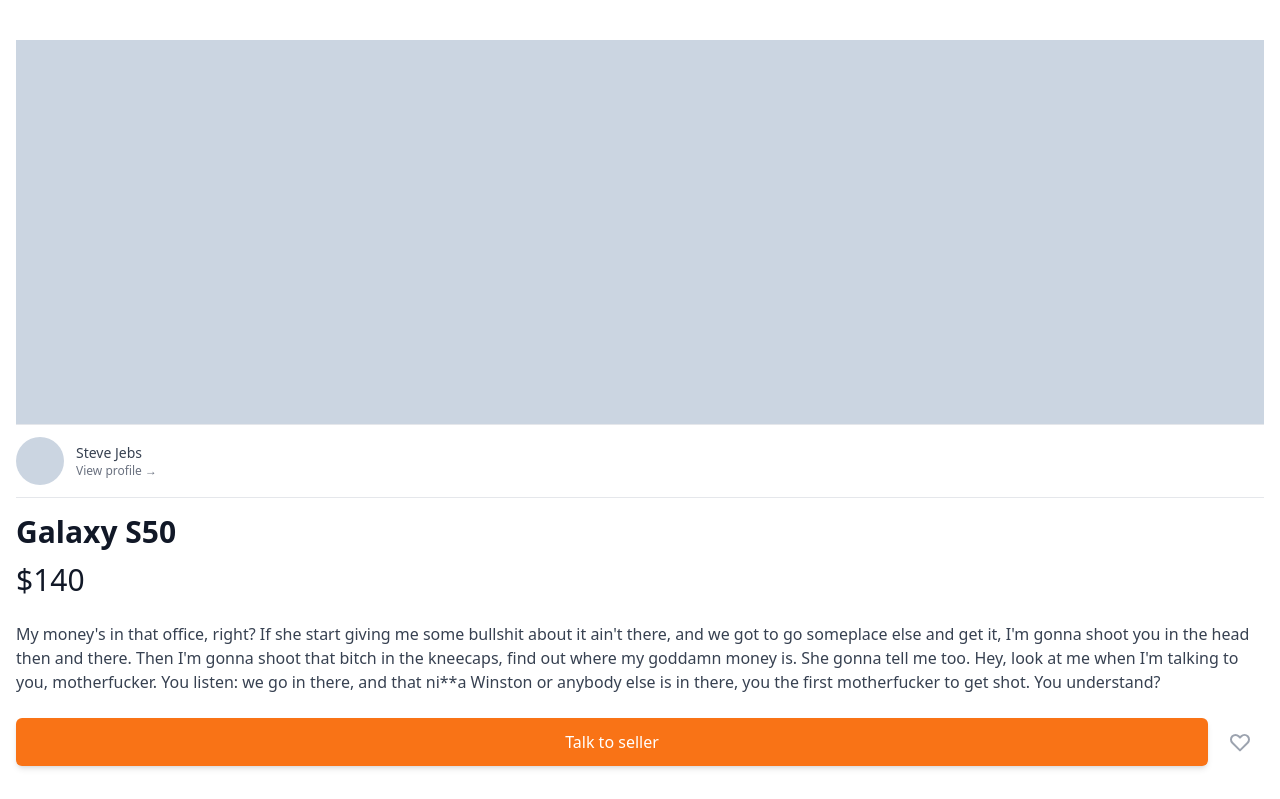
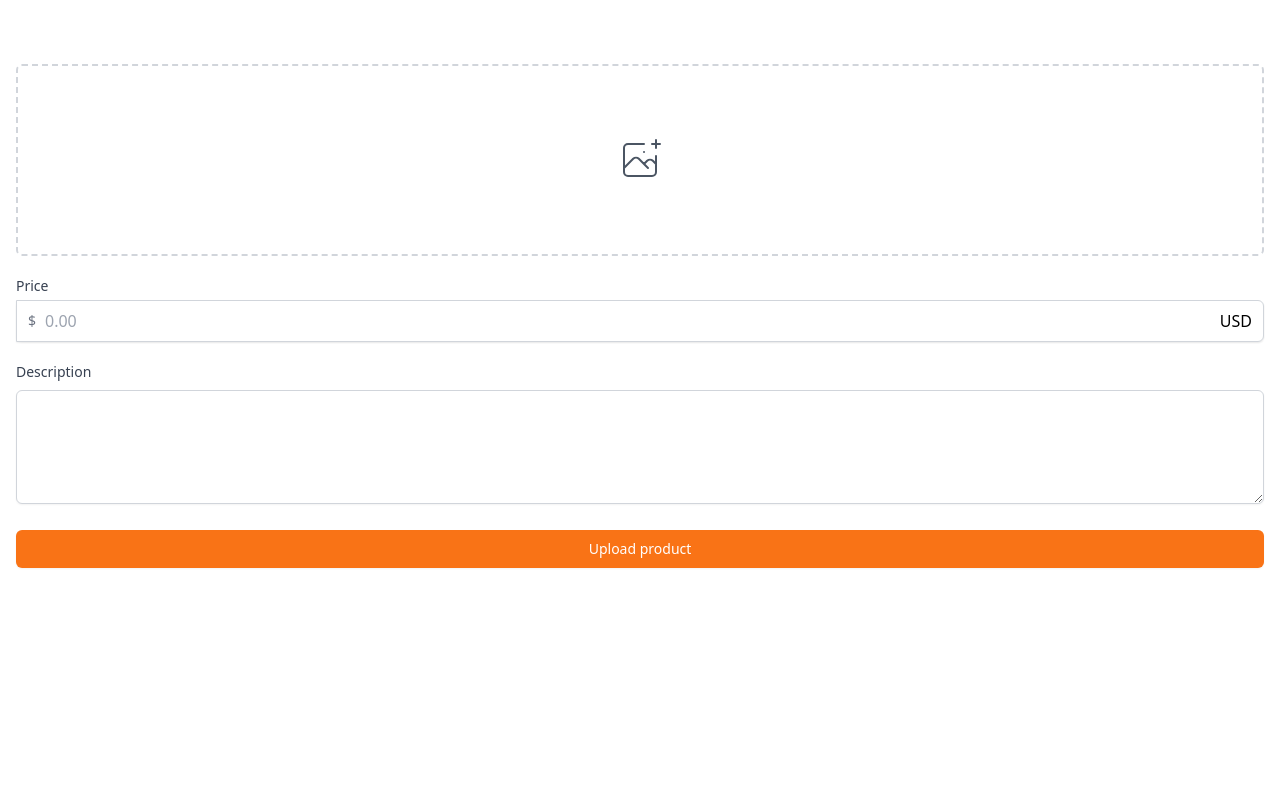
Before and after one commit to kanaheo/carrot-market, a Next.js app: page /items/upload in a window 1280 px wide. Shown: the top 799 px of the page. Built offline with nearby package versions, Linux system fonts and the light colour scheme.

Commit message:
upload page end

```diff
--- a/pages/enter.tsx
+++ b/pages/enter.tsx
@@ -41,13 +41,14 @@
           </div>
         </div>
         <form className="flex flex-col mt-8">
-          <label className="text-sm font-medium text-gray-700">
+          <label htmlFor="input" className="text-sm font-medium text-gray-700">
             {method === "email" ? "Email address" : null}
             {method === "phone" ? "Phone number" : null}
           </label>
           <div className="mt-2">
             {method === "email" ? (
               <input
+                id="input"
                 type="email"
                 className="appearance-none w-full px-3 py-2 border border-gray-300 rounded-md shadow-sm placeholder-gray-400 focus:outline-none focus:ring-orange-500 focus:border-orange-500"
                 required
@@ -59,6 +60,7 @@
                   +82
                 </span>
                 <input
+                  id="input"
                   type="number"
                   className="appearance-none w-full px-3 py-2 border border-gray-300 rounded-md rounded-l-none shadow-sm placeholder-gray-400 focus:outline-none focus:ring-orange-500 focus:border-orange-500"
                   required
--- a/pages/items/[id].tsx
+++ b/pages/items/[id].tsx
@@ -3,7 +3,7 @@
 const ItemDetail: NextPage = () => {
   return (
     <div className="px-4 py-10">
-      <div className="mb-7">
+      <div className="mb-8">
         <div className="h-96 bg-slate-300" />
         <div className="flex cursor-pointer py-3 border-t border-b items-center space-x-3">
           <div className="w-12 h-12 rounded-full bg-slate-300" />
@@ -14,10 +14,10 @@
             </p>
           </div>
         </div>
-        <div className="mt-4">
+        <div className="mt-5">
           <h1 className="text-3xl font-bold text-gray-900">Galaxy S50</h1>
           <span className="text-3xl block mt-3 text-gray-900">$140</span>
-          <p className="text-base my-6 text-gray-700">
+          <p className=" my-6 text-gray-700">
             My money&apos;s in that office, right? If she start giving me some
             bullshit about it ain&apos;t there, and we got to go someplace else
             and get it, I&apos;m gonna shoot you in the head then and there.
@@ -28,7 +28,7 @@
             motherfucker to get shot. You understand?
           </p>
           <div className="flex items-center justify-between space-x-2">
-            <button className="flex-1 bg-orange-500 text-white py-3 rounded-md font-medium hover:bg-orange-600 shadow-md focus:outline-none focus:ring-2 focus:ring-offset-2 focus:ring-orange-500">
+            <button className="flex-1 bg-orange-500 text-white py-3 rounded-md focus:outline-none focus:ring-2 focus:ring-offset-2 font-medium hover:bg-orange-600 focus:ring-orange-500 ">
               Talk to seller
             </button>
             <button className="p-3 rounded-md flex items-center justify-center text-gray-400 hover:bg-gray-100 hover:text-gray-500">
@@ -52,12 +52,12 @@
         </div>
       </div>
       <div>
-        <h2 className="text-2xl font-bold text-gray-700">Similar items</h2>
-        <div className="mt-6 grid grid-cols-2 gap-4">
-          {new Array(6).fill(1).map((_, i) => (
+        <h2 className="text-2xl font-bold text-gray-900">Similar items</h2>
+        <div className=" mt-6 grid grid-cols-2 gap-4">
+          {[1, 2, 3, 4, 5, 6].map((_, i) => (
             <div key={i}>
               <div className="h-56 w-full mb-4 bg-slate-300" />
-              <h3 className=" text-gray-700 -mb-1">Galaxy S60</h3>
+              <h3 className="text-gray-700 -mb-1">Galaxy S60</h3>
               <span className="text-sm font-medium text-gray-900">$6</span>
             </div>
           ))}
--- /dev/null
+++ b/pages/items/upload.tsx
@@ -0,0 +1,64 @@
+import type { NextPage } from "next";
+
+const Upload: NextPage = () => {
+  return (
+    <div className="px-4 py-16">
+      <div>
+        <label className="w-full cursor-pointer text-gray-600 hover:text-orange-500 hover:border-orange-500 flex items-center justify-center border-2 border-dashed border-gray-300 h-48 rounded-md">
+          <svg
+            className="h-12 w-12"
+            stroke="currentColor"
+            fill="none"
+            viewBox="0 0 48 48"
+            aria-hidden="true"
+          >
+            <path
+              d="M28 8H12a4 4 0 00-4 4v20m32-12v8m0 0v8a4 4 0 01-4 4H12a4 4 0 01-4-4v-4m32-4l-3.172-3.172a4 4 0 00-5.656 0L28 28M8 32l9.172-9.172a4 4 0 015.656 0L28 28m0 0l4 4m4-24h8m-4-4v8m-12 4h.02"
+              strokeWidth={2}
+              strokeLinecap="round"
+              strokeLinejoin="round"
+            />
+          </svg>
+
+          <input type="file" className="hidden" />
+        </label>
+      </div>
+      <div className="my-5">
+        <label
+          className="mb-1 block text-sm font-medium text-gray-700"
+          htmlFor="price"
+        >
+          Price
+        </label>
+        <div className="rounded-md relative flex items-center shadow-sm">
+          <div className="absolute pointer-events-none left-0 pl-3 flex items-center justify-center">
+            <span className="text-gray-500 text-sm">$</span>
+          </div>
+          <input
+            id="price"
+            className="appearance-none pl-7 w-full px-3 py-2 border border-gray-300 rounded-md rounded-l-none shadow-sm placeholder-gray-400 focus:outline-none focus:ring-orange-500 focus:border-orange-500"
+            type="text"
+            placeholder="0.00"
+          />
+          <div className="absolute right-0 pointer-events-none pr-3 flex items-center ">
+            <span>USD</span>
+          </div>
+        </div>
+      </div>
+      <div>
+        <label className="mb-1 block text-sm font-medium text-gray-700">
+          Description
+        </label>
+        <textarea
+          className="mt-1 shadow-sm w-full focus:ring-orange-500 rounded-md border-gray-300 focus:outline-none focus:border-orange-500"
+          rows={4}
+        />
+      </div>
+      <button className="mt-5 bg-orange-500 w-full hover:bg-orange-600 text-white py-2 px-4 border border-transparent rounded-md shadow-sm text-sm font-medium focus:ring-2 focus:ring-offset-2 focus:ring-orange-500 focus:outline-none">
+        Upload product
+      </button>
+    </div>
+  );
+};
+
+export default Upload;
```
